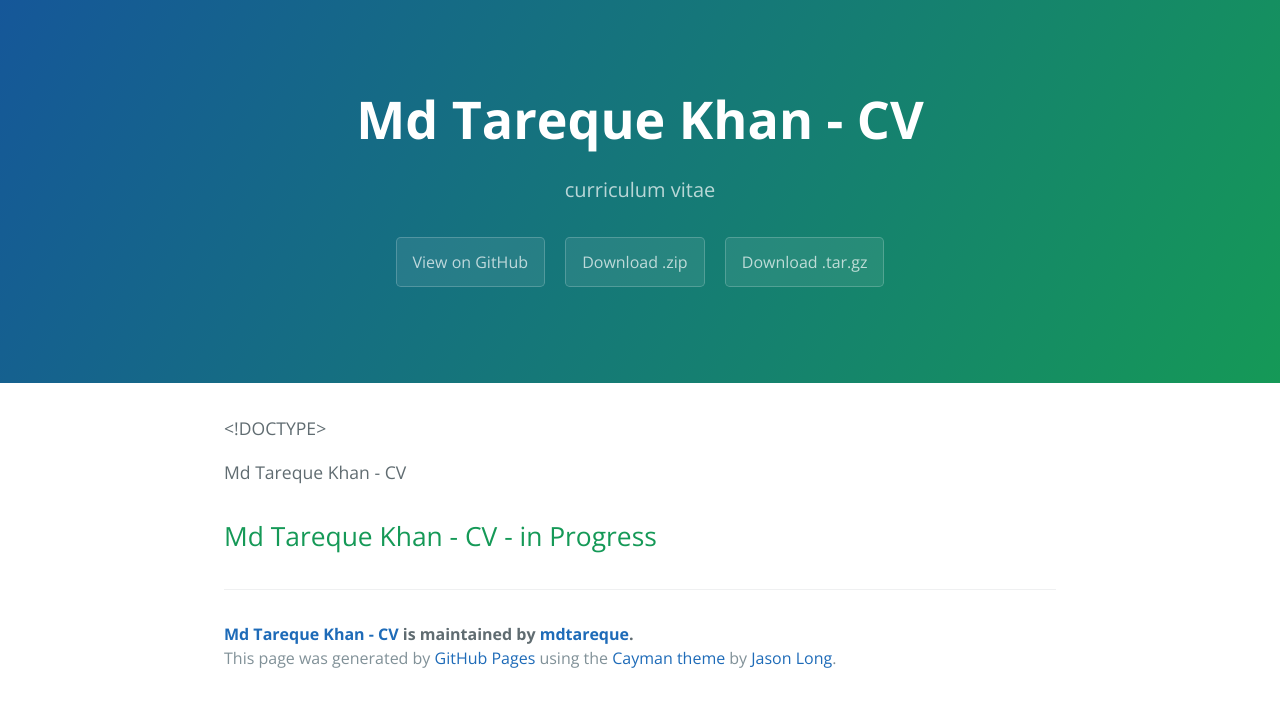
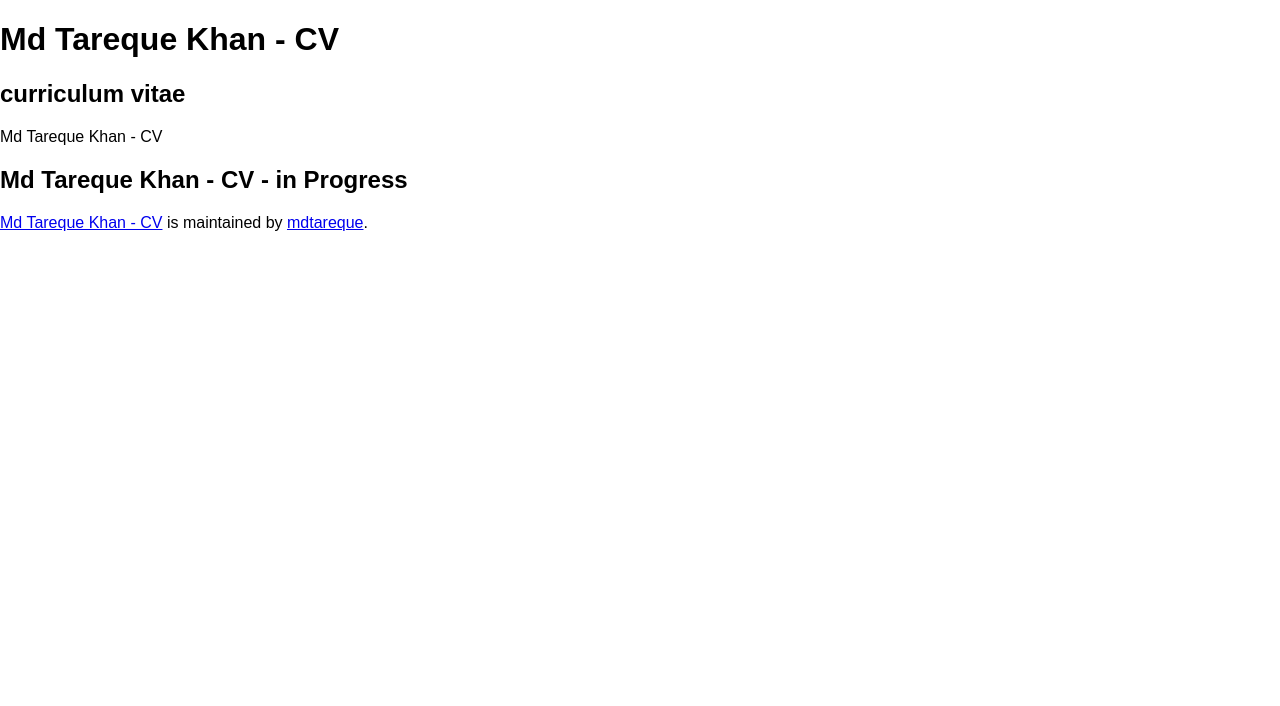
Before and after one commit to mdtareque/cv, a plain HTML site: page index.html in a window 1280 px wide. Drawn offline with nearby package versions, Linux system fonts and the light colour scheme.

Commit message:
Update index.html

```diff
--- a/index.html
+++ b/index.html
@@ -6,24 +6,18 @@
     <meta name="viewport" content="width=device-width, initial-scale=1">
     <link rel="stylesheet" type="text/css" href="stylesheets/normalize.css" media="screen">
     <link href='https://fonts.googleapis.com/css?family=Open+Sans:400,700' rel='stylesheet' type='text/css'>
-    <link rel="stylesheet" type="text/css" href="stylesheets/stylesheet.css" media="screen">
+    <!-- link rel="stylesheet" type="text/css" href="stylesheets/stylesheet.css" media="screen" -->
     <link rel="stylesheet" type="text/css" href="stylesheets/github-light.css" media="screen">
   </head>
   <body>
     <section class="page-header">
       <h1 class="project-name">Md Tareque Khan - CV</h1>
       <h2 class="project-tagline">curriculum vitae</h2>
-      <a href="https://github.com/mdtareque/cv" class="btn">View on GitHub</a>
-      <a href="https://github.com/mdtareque/cv/zipball/master" class="btn">Download .zip</a>
-      <a href="https://github.com/mdtareque/cv/tarball/master" class="btn">Download .tar.gz</a>
     </section>
 
     <section class="main-content">
-      <p>&lt;!DOCTYPE&gt;
 
 </p>Md Tareque Khan - CV
-
-
 <h2>
 <a id="md-tareque-khan---cv---in-progress" class="anchor" href="#md-tareque-khan---cv---in-progress" aria-hidden="true"><span aria-hidden="true" class="octicon octicon-link"></span></a>Md Tareque Khan - CV - in Progress</h2>
 
@@ -32,8 +26,6 @@
 
       <footer class="site-footer">
         <span class="site-footer-owner"><a href="https://github.com/mdtareque/cv">Md Tareque Khan - CV</a> is maintained by <a href="https://github.com/mdtareque">mdtareque</a>.</span>
-
-        <span class="site-footer-credits">This page was generated by <a href="https://pages.github.com">GitHub Pages</a> using the <a href="https://github.com/jasonlong/cayman-theme">Cayman theme</a> by <a href="https://twitter.com/jasonlong">Jason Long</a>.</span>
       </footer>
 
     </section>
```
